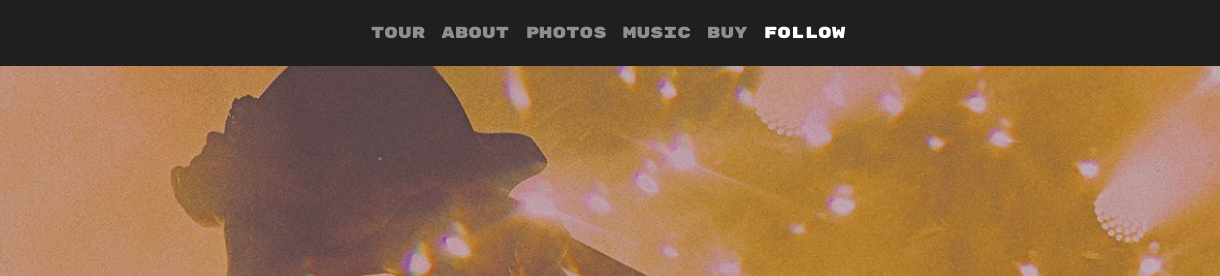
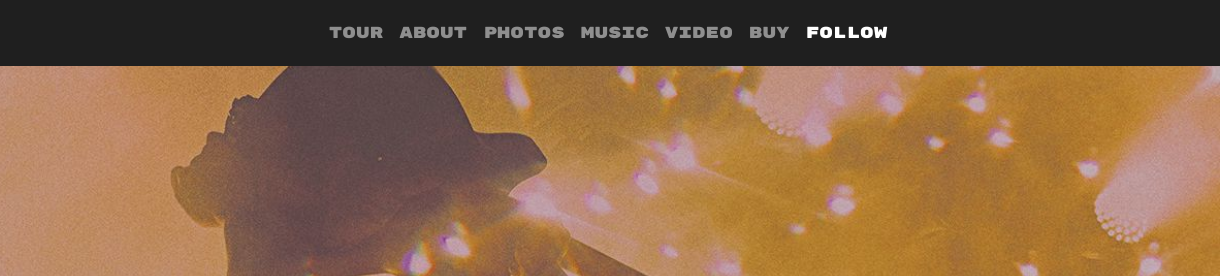
Before and after one commit to Code-Institute-Submissions/project1-7, a plain HTML site: page index.html in a window 1280 px wide. Shown: the top 276 px of the page, 60-1280 px from the left. Drawn offline with nearby package versions, Linux system fonts and the light colour scheme.

Commit message:
added a video section, embedded a youtube player, updated navbar links

```diff
--- a/index.html
+++ b/index.html
@@ -36,6 +36,9 @@
 				</li>
 				<li class="nav-item">
 					<a class="nav-link" href="#music">Music</a>
+				</li>
+				<li class="nav-item">
+					<a class="nav-link" href="#video">Video</a>
 				</li>
 				<li class="nav-item">
 					<a class="nav-link" href="#buy">Buy</a>
@@ -382,6 +385,13 @@
 
 </section>
 
+<section id="video">
+		<h1>Video</h1>
+		<div class="embed-responsive embed-responsive-16by9">
+			<iframe class="embed-responsive-item" src="https://www.youtube.com/embed/_ubZh-7RJ_Q" allowfullscreen></iframe>
+		  </div>
+	</section>
+
 <!-- buy -->
 	<section id="merch">
 
```
